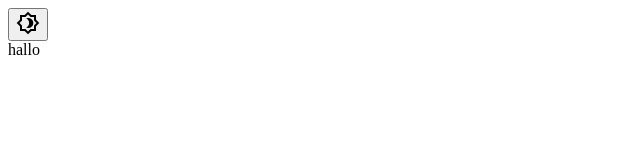
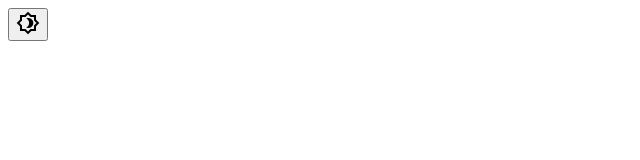
Before and after one commit to wilhelmschabalin/webseiten-programmieren-lernen, a plain HTML site: page Eure Lösungen/Niklas/darkmode/index.html in a window 1280 px wide. Shown: the full height of the page, 0-640 px from the left. Drawn offline with nearby package versions, Linux system fonts and the light colour scheme.

Commit message:
Update index.html

```diff
--- a/Eure Lösungen/Niklas/darkmode/index.html
+++ b/Eure Lösungen/Niklas/darkmode/index.html
@@ -16,9 +16,6 @@
             brightness_4
         </span>
     </button>
-    <div id="divId">
-        hallo
-    </div>
 </body>
 
 </html>
```
